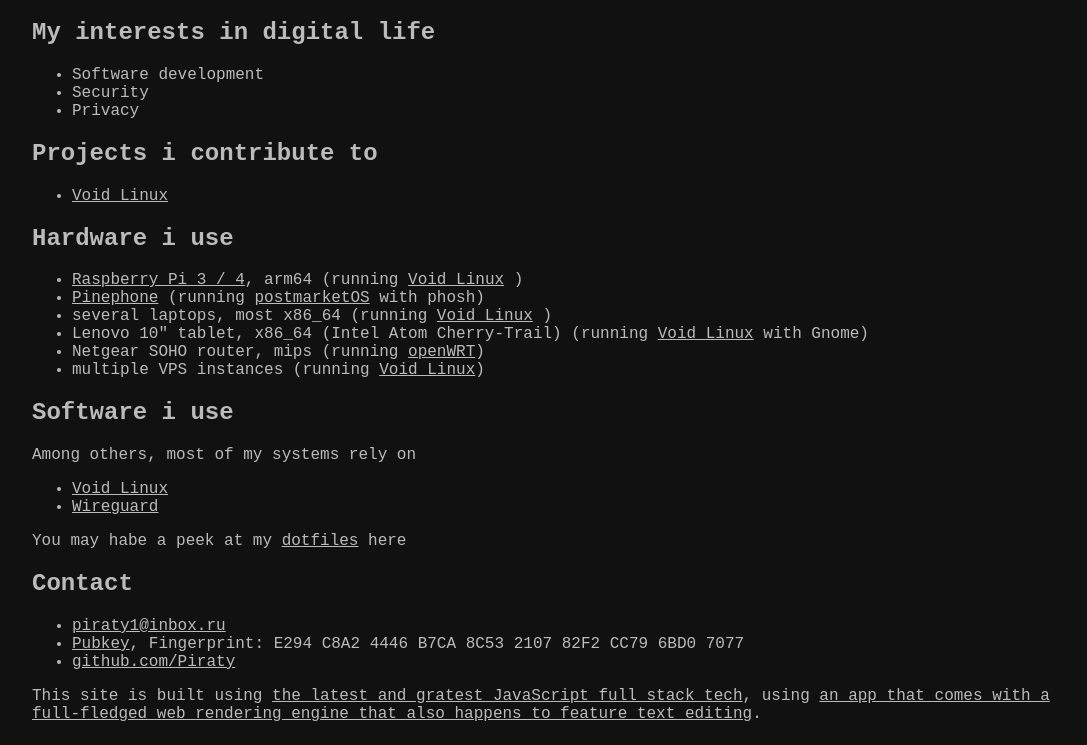
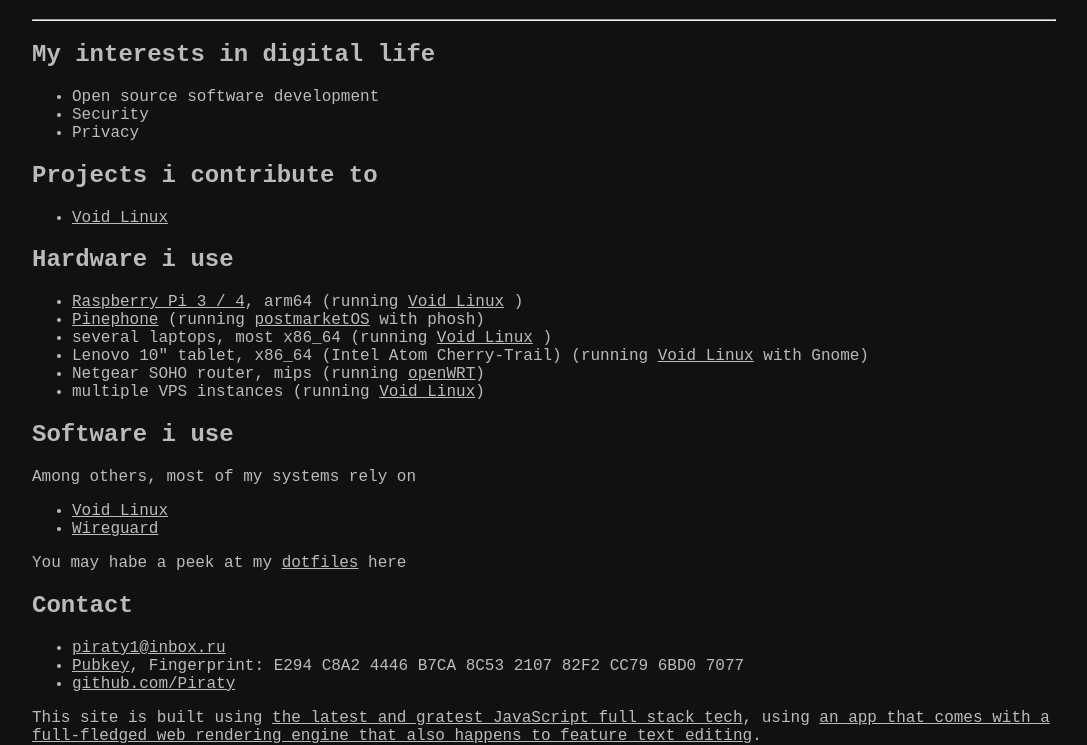
Before and after one commit to Piraty/website, a plain HTML site: page index.html in a window 1280 px wide. Shown: the part 61-806 px from the top of the page, without its empty margins (96-1183 px from the left). Drawn offline with Linux system fonts and the light colour scheme.

Commit message:
minor style fixes

```diff
--- a/index.html
+++ b/index.html
@@ -29,11 +29,12 @@
 
 	<body>
 		<h1>Piraty</h1>
+		<hr />
 
 		<section>
 			<h2>My interests in digital life</h2>
 			<ul>
-				<li>Software development</li>
+				<li>Open source software development</li>
 				<li>Security</li>
 				<li>Privacy</li>
 			</ul>
@@ -114,6 +115,14 @@
 		</section>
 
 		<footer>
+			<!--
+			<p>
+			100%
+			<a href='https://github.com/Piraty/piraty.github.io' rel='noopener noreferrer'>handcoded html</a>,
+			using
+			<a href='https://neovim.io/' rel='noopener noreferrer'>neovim</a>.
+			</p>
+			-->
 			<!-- Fuck nodeJS and electron -->
 			<p>
 			This site is built using
```
